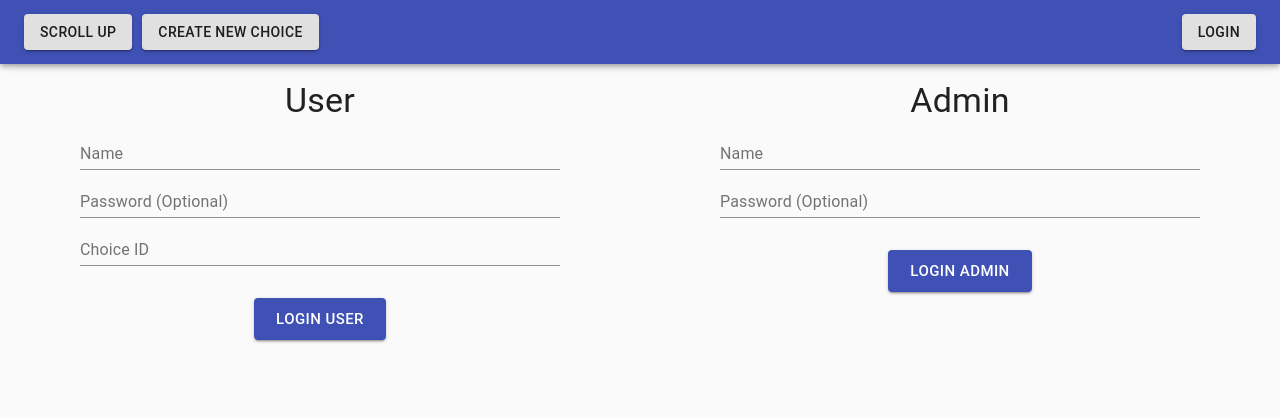
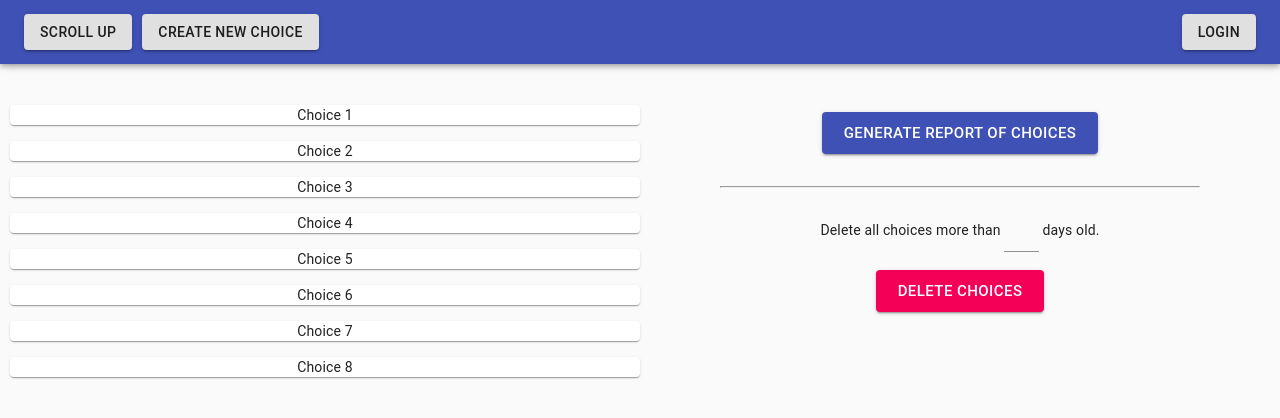
Before and after one commit to When2Choose/GUI, a React (Create React App) app: page /administrator in a window 1280 px wide. Shown: the top 418 px of the page. Built offline with nearby package versions, Linux system fonts and the light colour scheme.

Commit message:
Create Administrator Screen
Finish Admin Screen

```diff
--- /dev/null
+++ b/src/main/Administrator.css
@@ -0,0 +1,44 @@
+div.AdministratorContent {
+  text-align: center;
+  padding-top: 75px;
+}
+
+div.LeftAdministratorContent {
+  padding-top: 30px;
+  padding-left: 10px;
+  float: left;
+  width: 50%;
+  text-align: center;
+}
+
+div.RightAdministratorContent {
+  padding-top: 5px;
+  float: right;
+  width: 50%;
+}
+
+div.GenerateReport {
+  margin: 5%;
+}
+
+div.DeleteChoices {
+  margin: 5%;
+}
+
+div.DeleteChoicesButton {
+  padding: 3%;
+}
+
+ul {
+  list-style-type: none;
+}
+
+li {
+  padding: 4px;
+  border: 1px;
+  border-style: solid;
+}
+
+hr {
+  width: 75%;
+}
--- /dev/null
+++ b/src/main/Administrator.js
@@ -0,0 +1,61 @@
+import React from "react";
+import {Typography, TextField, Button, Grid, Paper} from "@material-ui/core";
+import "./Administrator.css";
+
+function Administrator() {
+  return(
+    <div className="AdministratorContent">
+      <div className="LeftAdministratorContent">
+        <Grid container spacing={2}>
+          <Grid item xs={12} id="choice1" spacing={4}>
+            <Paper>Choice 1</Paper>
+          </Grid>
+
+          <Grid item xs={12} id="choice2" spacing={4}>
+            <Paper>Choice 2</Paper>
+          </Grid>
+
+          <Grid item xs={12} id="choice3" spacing={4}>
+            <Paper>Choice 3</Paper>
+          </Grid>
+
+          <Grid item xs={12} id="choice4" spacing={4}>
+            <Paper>Choice 4</Paper>
+          </Grid>
+
+          <Grid item xs={12} id="choice5" spacing={4}>
+            <Paper>Choice 5</Paper>
+          </Grid>
+
+          <Grid item xs={12} id="choice6" spacing={4}>
+            <Paper>Choice 6</Paper>
+          </Grid>
+
+          <Grid item xs={12} id="choice7" spacing={4}>
+            <Paper>Choice 7</Paper>
+          </Grid>
+
+          <Grid item xs={12} id="choice8" spacing={4}>
+            <Paper>Choice 8</Paper>
+          </Grid>
+        </Grid>
+      </div>
+      <div className="RightAdministratorContent">
+        <div className="GenerateReport">
+          <Button variant="contained" id="GenerateReport" color="primary" size="large">Generate Report of Choices</Button>
+        </div>
+        <hr/>
+        <div className="DeleteChoices">
+          <Typography variant="p">Delete all choices more than </Typography>
+          <TextField id="NumChoiceDelete" type="number" style={{width: '6%'}} />
+          <Typography variant="p"> days old.</Typography>
+          <div className="DeleteChoicesButton">
+            <Button variant="contained" id="GenerateReport" color="secondary" size="large">Delete Choices</Button>
+          </div>
+        </div>
+      </div>
+    </div>
+  );
+}
+
+export default Administrator;
--- a/src/main/App.js
+++ b/src/main/App.js
@@ -12,6 +12,7 @@ import CreateChoice from "./CreateChoice";
 import Menu from "./Menu";
 import Login from "./Login";
 import ViewChoice from "./ViewChoice";
+import Administrator from "./Administrator";
 import {ThemeProvider} from "@material-ui/styles";
 import {useMediaQuery, createMuiTheme, CssBaseline} from "@material-ui/core";
 
@@ -37,6 +38,9 @@ function App() {
                 <BrowserRouter>
                     <Menu/>
                     <Switch>
+                        <Route path="/administrator">
+                          <Administrator/>
+                        </Route>
                         <Route path="/view">
                             <ViewChoice/>
                         </Route>
```
